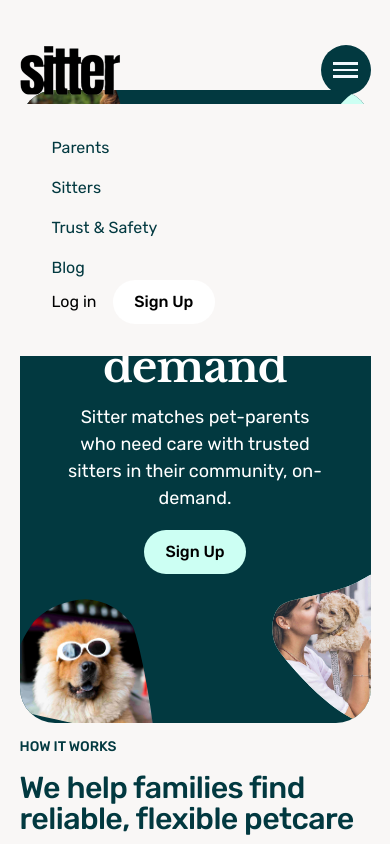
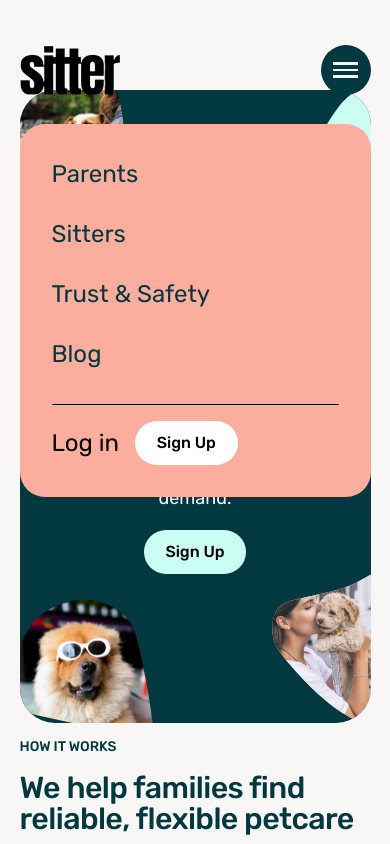
Before and after one commit to samsonc89/otter-replica, a React (Vite) app: page / in a window 390 px wide. Shown: the top 844 px of the page. Built offline with nearby package versions, Linux system fonts and the light colour scheme.

Commit message:
Make dropdown layout for navbar

```diff
--- a/src/components/Navbar/navbar.css
+++ b/src/components/Navbar/navbar.css
@@ -91,16 +91,31 @@ nav ul {
 
   .nav-items {
     padding: 2rem;
-    margin-top: 20rem;
+    margin-top: 30rem;
     align-items: start;
+    border-radius: 25px;
+    z-index: 10;
+    background-color: var(--accent-color);
+    width: 100%;
+  }
 
-    z-index: 10;
-    background-color: var(--main-bg-color);
-    width: 100%;
+  .nav-links {
+    font-size: 1.5rem;
+    margin-bottom: 2rem;
+  }
+
+  .btn-login {
+    font-size: 1.5rem;
   }
 
   .nav-items li {
     text-align: start;
+  }
+
+  .login-wrapper {
+    padding-top: 1rem;
+    width: 100%;
+    border-top: 1px solid black;
   }
 }
 
```
